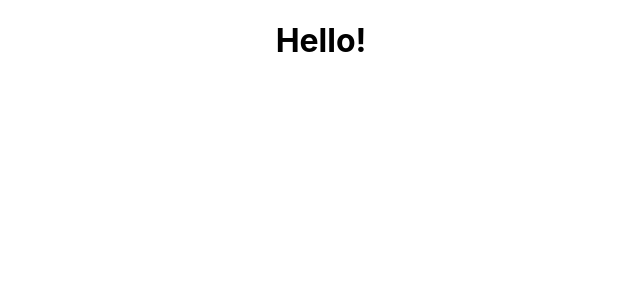
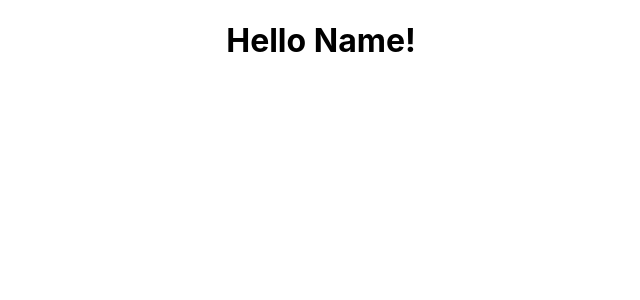
Before and after one commit to Josephwhx/practice-react-typescript, a React (Create React App) app in the folder shopping-app/: page / in a window 1280 px wide. Shown: the top 300 px of the page, without its empty margins (319-959 px from the left). Built offline with nearby package versions, Linux system fonts and the light colour scheme.

Commit message:
Props with typescript

```diff
--- a/shopping-app/src/App.tsx
+++ b/shopping-app/src/App.tsx
@@ -5,7 +5,7 @@ import './App.css';
 function App() {
   return (
     <div className="App">
-      <Greeter/>
+      <Greeter person="Name"/>
     </div>
   );
 }
--- a/shopping-app/src/Component/Greeter.tsx
+++ b/shopping-app/src/Component/Greeter.tsx
@@ -1,7 +1,11 @@
 import React from "react";
 
-function Greeter() {
-    return <h1>Hello!</h1>
+interface GreeterProps {
+    person: string
+}
+
+function Greeter({person}: GreeterProps): JSX.Element{
+    return <h1>Hello {person}!</h1>
 }
 
 export default Greeter;
```
